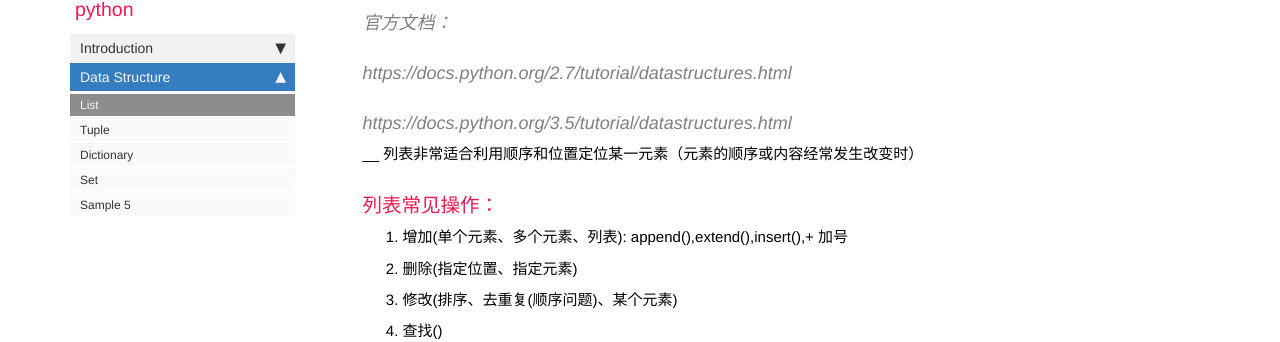
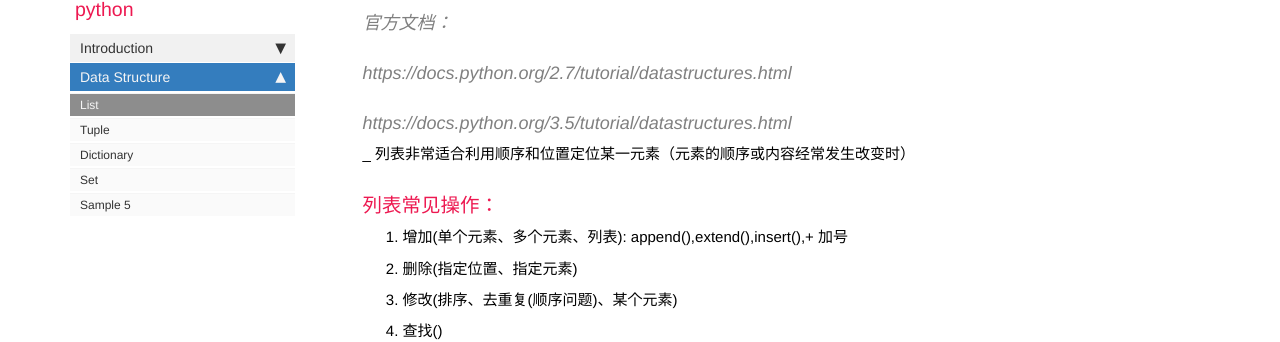
Before and after one commit to bamboo88/blog, a Jekyll site: the page built from pages/python/py_list.md, in a window 1280 px wide and 900 px high, scrolled down 323 px. Shown: the part 115-457 px from the top of the window. Built offline with Jekyll 4.4.1, drawn with Linux system fonts in a browser that asks for light colours; nearby versions of some CDN libraries; comment, search, counter and statistics services are not loaded.

```diff
--- a/pages/python/py_list.md
+++ b/pages/python/py_list.md
@@ -12,7 +12,7 @@ folder: python
 #### https://docs.python.org/2.7/tutorial/datastructures.html
 #### https://docs.python.org/3.5/tutorial/datastructures.html
 
-__ 列表非常适合利用顺序和位置定位某一元素（元素的顺序或内容经常发生改变时）
+_ 列表非常适合利用顺序和位置定位某一元素（元素的顺序或内容经常发生改变时）
 
 ### 列表常见操作：
 
```
